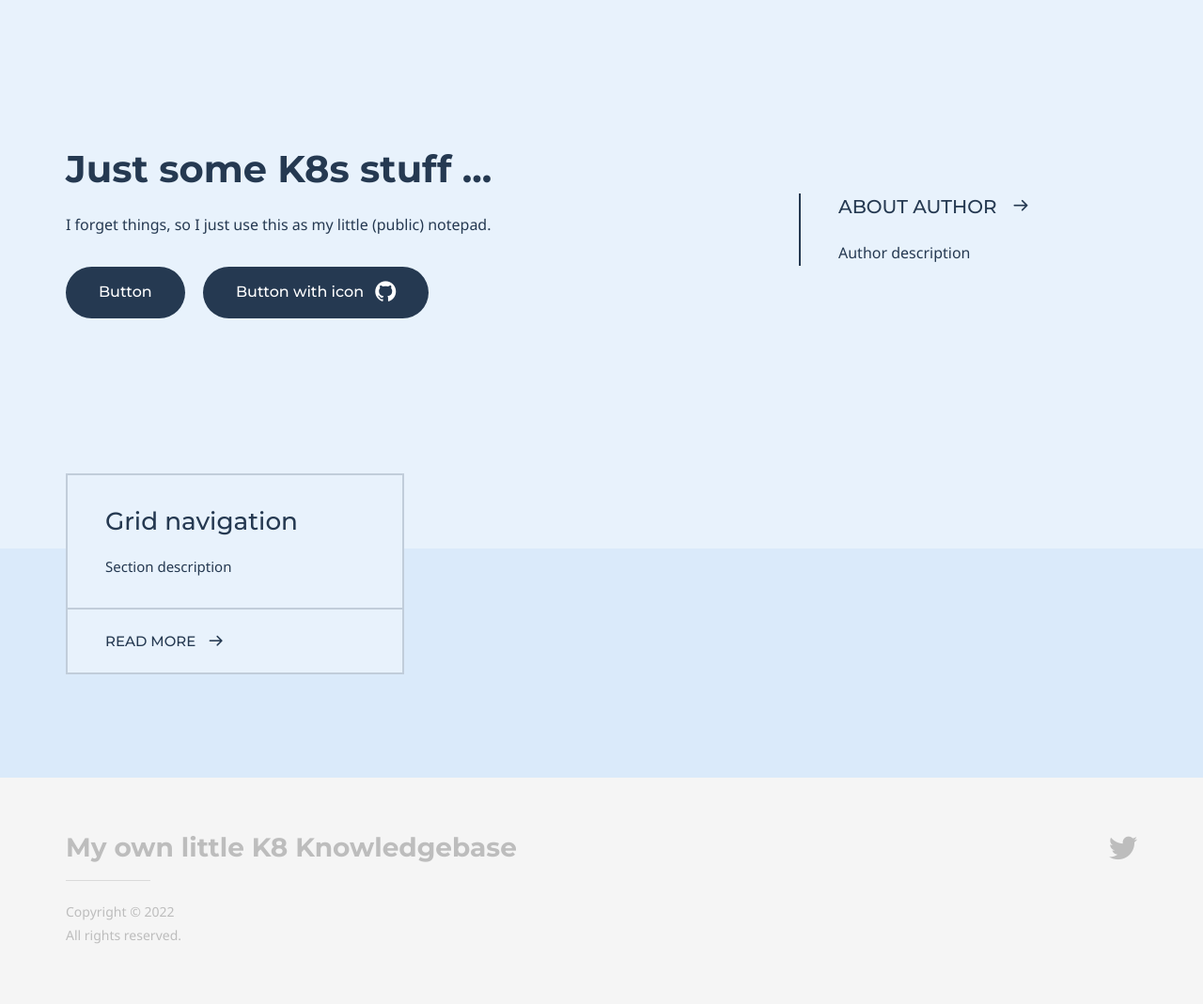
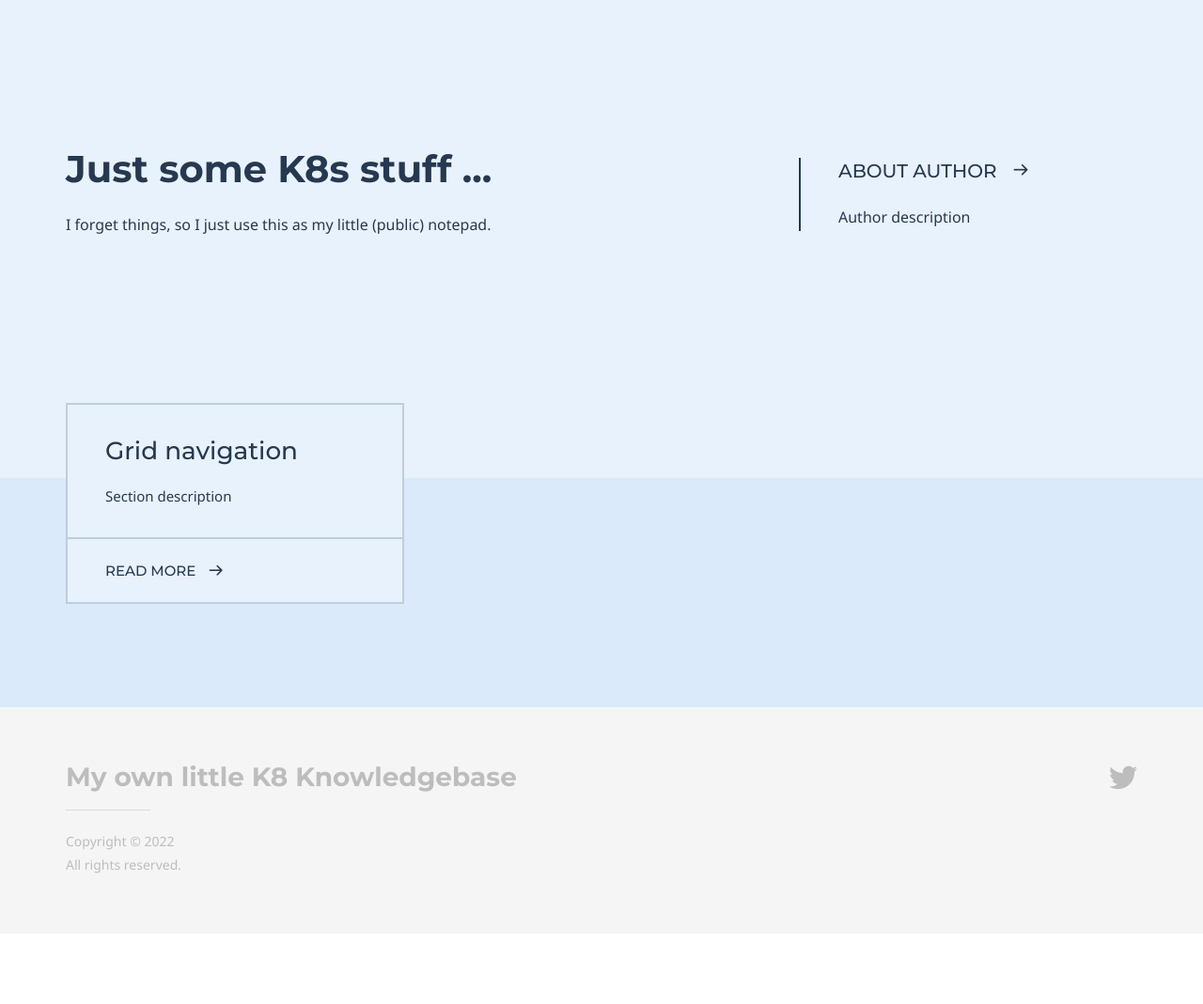
Before and after one commit to k8stuff/Some-K8-Stuff, a Jekyll site: the page built from index.md, in a window 1280 px wide. Shown: the whole page at 94% size. Built offline with Jekyll 4.4.1, drawn with Linux system fonts in a browser that asks for light colours; some web fonts are replaced; after the commit the page ends 994 px from its top, so only the background shows below that; some of the changed lines change nothing that is shown.

Commit message:
Update index.md

```diff
--- a/index.md
+++ b/index.md
@@ -6,14 +6,14 @@ keywords:
 # Hero section
 title: Just some K8s stuff ...
 description: I forget things, so I just use this as my little (public) notepad.
-buttons:
-    - content: Button
-      url: '#'
-      external_url: false
-    - icon: github
-      content: Button with icon
-      url: '#'
-      external_url: true
+#buttons:
+#    - content: Button
+#      url: '#'
+#      external_url: false
+#    - icon: github
+#      content: Button with icon
+#      url: '#'
+#      external_url: true
 
 # Author box
 author:
```
